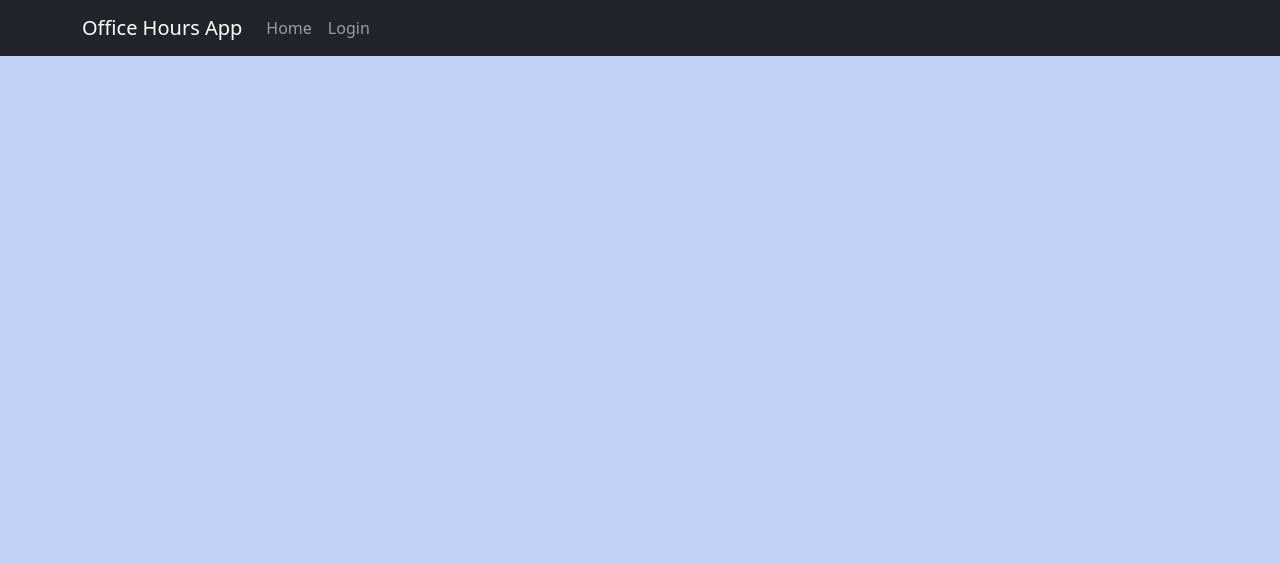
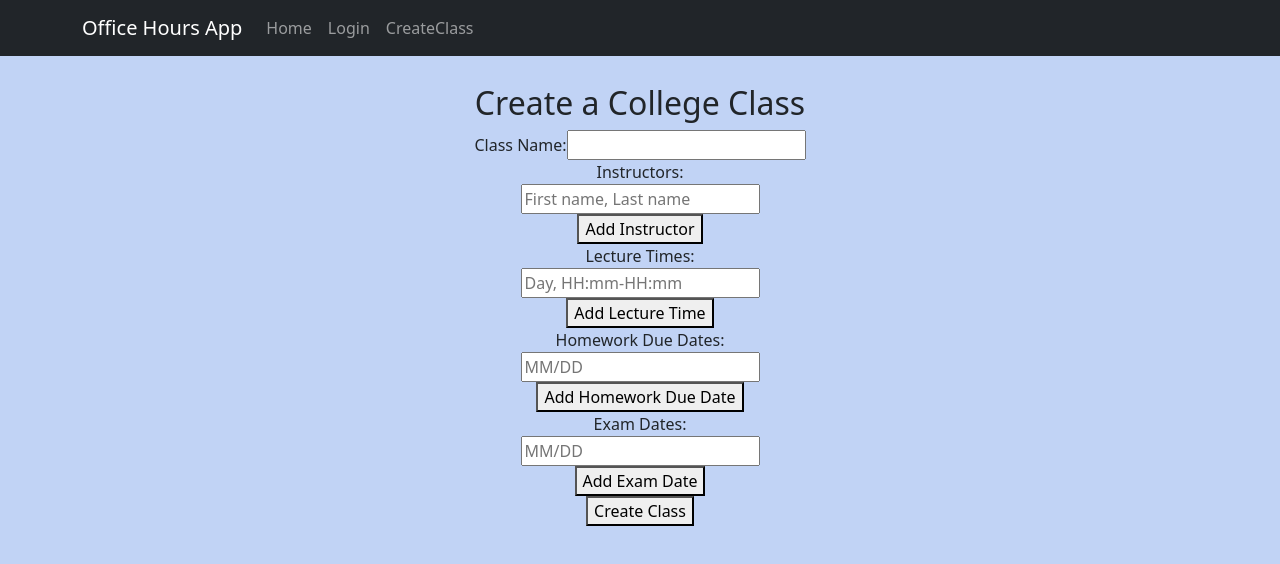
Before and after one commit to skinreich11/OfficeHoursSchedule, a React (Create React App) app: page /CreateClass in a window 1280 px wide. Shown: the top 564 px of the page. Built offline with nearby package versions, Linux system fonts and the light colour scheme.

Commit message:
Added class creation

```diff
--- a/src/App.tsx
+++ b/src/App.tsx
@@ -2,6 +2,7 @@ import React from 'react';
 import {Route, Routes, Navigate, BrowserRouter as Router} from 'react-router-dom';
 import MainPage from "./Pages/MainPage";
 import NavBar from "./NavBar/NavBar";
+import CreateClass from "./Pages/CreateClass"
 import './App.css';
 
 function App() {
@@ -15,6 +16,7 @@ function App() {
         <br/>
         <Routes>
           <Route path = '/' element={<MainPage/>}/>
+          <Route path = '/CreateClass' element={<CreateClass/>}/>
         </Routes>
       </div>
   </Router>
--- a/src/NavBar/NavBar.tsx
+++ b/src/NavBar/NavBar.tsx
@@ -12,6 +12,7 @@ function NavBar() {
                     <Nav className = "me-auto">
                         <Nav.Link href = "./">Home</Nav.Link>
                         <Nav.Link href = "./login">Login</Nav.Link>
+                        <Nav.Link href = "./CreateClass">CreateClass</Nav.Link>
                     </Nav>
                 </Container>
             </Navbar>
--- /dev/null
+++ b/src/Pages/CreateClass.tsx
@@ -0,0 +1,165 @@
+import React, { useState } from 'react';
+import { Route, Routes, Navigate, BrowserRouter as Router } from 'react-router-dom';
+import { useNavigate } from 'react-router-dom';
+import '../Styles/CreateClass.css';
+
+const ClassCreationPage: React.FC = () => {
+  const navigate = useNavigate();
+  const [classDetails, setClassDetails] = useState({
+    className: '',
+    instructors: [''],
+    lectureTimes: [''],
+    homeworkDueDates: [''],
+    examDueDates: [''],
+  });
+
+  const handleInputChange = (e: React.ChangeEvent<HTMLInputElement>, field: string) => {
+    setClassDetails({
+      ...classDetails,
+      [field]: e.target.value,
+    });
+  };
+
+  const handleAddInstructor = (e: React.FormEvent) => {
+    e.preventDefault(); // Prevent the default form submission behavior.
+    setClassDetails({
+      ...classDetails,
+      instructors: [...classDetails.instructors, ''],
+    });
+  };
+
+  const handleInstructorChange = (e: React.ChangeEvent<HTMLInputElement>, index: number) => {
+    const updatedInstructors = [...classDetails.instructors];
+    updatedInstructors[index] = e.target.value;
+    setClassDetails({
+      ...classDetails,
+      instructors: updatedInstructors,
+    });
+  };
+
+  const handleAddLectureTime = (e: React.FormEvent) => {
+    e.preventDefault(); // Prevent the default form submission behavior.
+    setClassDetails({
+      ...classDetails,
+      lectureTimes: [...classDetails.lectureTimes, ''],
+    });
+  };
+
+  const handleLectureTimeChange = (e: React.ChangeEvent<HTMLInputElement>, index: number) => {
+    const updatedLectureTimes = [...classDetails.lectureTimes];
+    updatedLectureTimes[index] = e.target.value;
+    setClassDetails({
+      ...classDetails,
+      lectureTimes: updatedLectureTimes,
+    });
+  };
+
+  const handleAddDueDate = (field: 'homeworkDueDates' | 'examDueDates', e: React.FormEvent) => {
+    e.preventDefault(); // Prevent the default form submission behavior.
+    setClassDetails({
+      ...classDetails,
+      [field]: [...classDetails[field], ''],
+    });
+  };
+
+  const handleDueDateChange = (e: React.ChangeEvent<HTMLInputElement>, index: number, field: 'homeworkDueDates' | 'examDueDates') => {
+    const updatedDueDates = [...classDetails[field]];
+    updatedDueDates[index] = e.target.value;
+    setClassDetails({
+      ...classDetails,
+      [field]: updatedDueDates,
+    });
+  };
+
+  const handleCreateClass = (e: React.FormEvent) => {
+    e.preventDefault(); // Prevent the default form submission behavior.
+    setClassDetails({
+        ...classDetails,
+        instructors: classDetails.instructors.filter((instructor) => instructor.trim() !== ''),
+        lectureTimes: classDetails.lectureTimes.filter((time) => time.trim() !== ''),
+        homeworkDueDates: classDetails.homeworkDueDates.filter((date) => date.trim() !== ''),
+        examDueDates: classDetails.examDueDates.filter((date) => date.trim() !== ''),
+      });
+    navigate('/');
+  };
+
+  return (
+    <div className="CreateClassContainer">
+      <h2>Create a College Class</h2>
+      <form onSubmit={handleCreateClass}>
+        <div>
+          <label>Class Name:</label>
+          <input
+            type="text"
+            value={classDetails.className}
+            onChange={(e) => handleInputChange(e, 'className')}
+          />
+        </div>
+
+        <div>
+          <label>Instructors:</label>
+          {classDetails.instructors.map((instructor, index) => (
+            <div key={index}>
+              <input
+                type="text"
+                value={instructor}
+                onChange={(e) => handleInstructorChange(e, index)}
+                placeholder="First name, Last name"
+              />
+            </div>
+          ))}
+          <button onClick={handleAddInstructor}>Add Instructor </button>
+        </div>
+
+        <div>
+          <label>Lecture Times:</label>
+          {classDetails.lectureTimes.map((time, index) => (
+            <div key={index}>
+              <input
+                type="text"
+                value={time}
+                onChange={(e) => handleLectureTimeChange(e, index)}
+                placeholder="Day, HH:mm-HH:mm"
+              />
+            </div>
+          ))}
+          <button onClick={handleAddLectureTime}>Add Lecture Time</button>
+        </div>
+
+        <div>
+          <label>Homework Due Dates:</label>
+          {classDetails.homeworkDueDates.map((date, index) => (
+            <div key={index}>
+              <input
+                type="text"
+                value={date}
+                onChange={(e) => handleDueDateChange(e, index, 'homeworkDueDates')}
+                placeholder="MM/DD"
+              />
+            </div>
+          ))}
+          <button onClick={(e) => handleAddDueDate('homeworkDueDates', e)}>Add Homework Due Date</button>
+        </div>
+
+        <div>
+          <label>Exam Dates:</label>
+          {classDetails.examDueDates.map((date, index) => (
+            <div key={index}>
+              <input
+                type="text"
+                value={date}
+                onChange={(e) => handleDueDateChange(e, index, 'examDueDates')}
+                placeholder="MM/DD"
+              />
+            </div>
+          ))}
+          <button onClick={(e) => handleAddDueDate('examDueDates', e)}>Add Exam Date</button>
+        </div>
+
+        <button type="submit">Create Class</button>
+      </form>
+    </div>
+  );
+};
+
+export default ClassCreationPage;
--- /dev/null
+++ b/src/Styles/CreateClass.css
@@ -0,0 +1,4 @@
+.CreateClassContainer {
+    position: relative;
+    top: 60px
+}
```
